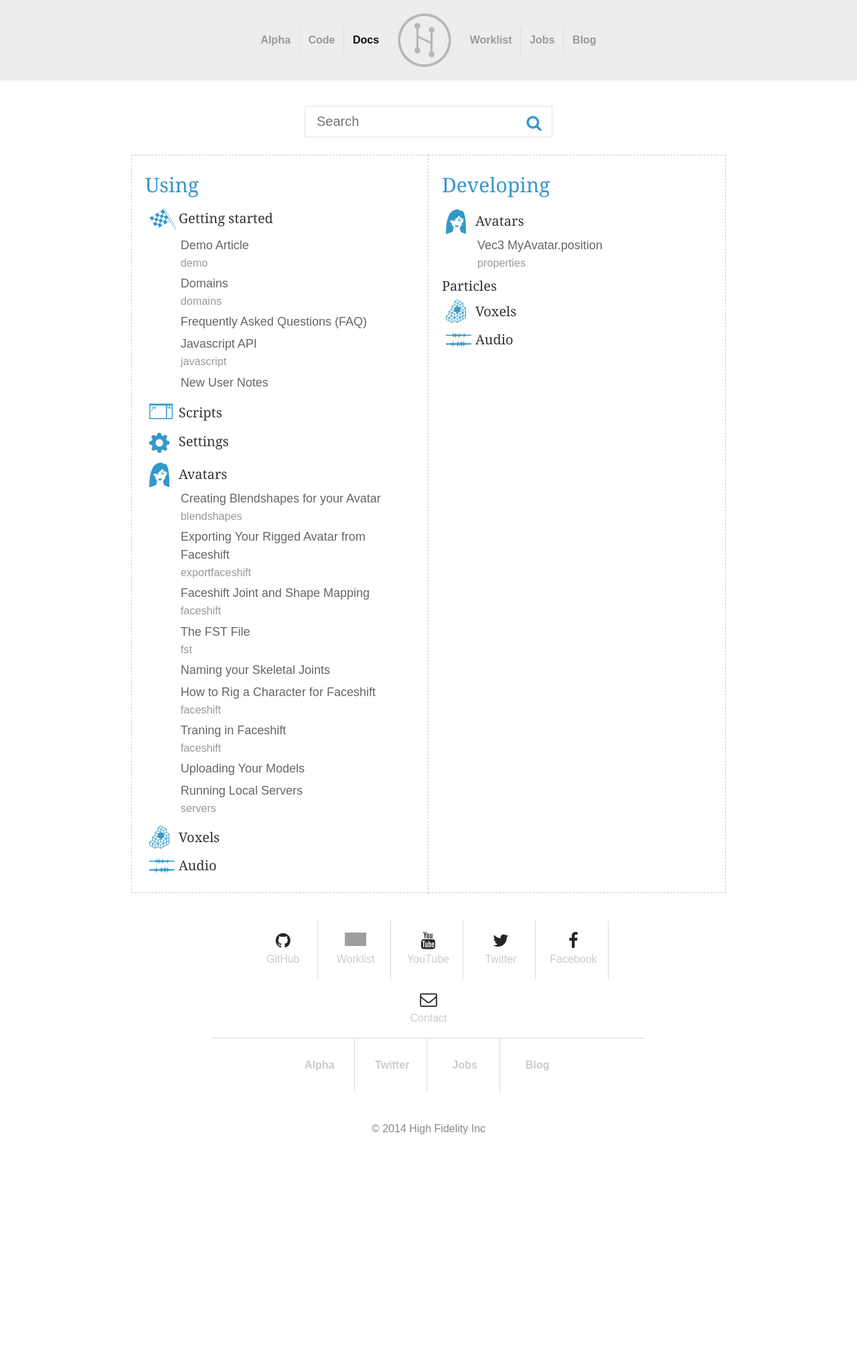
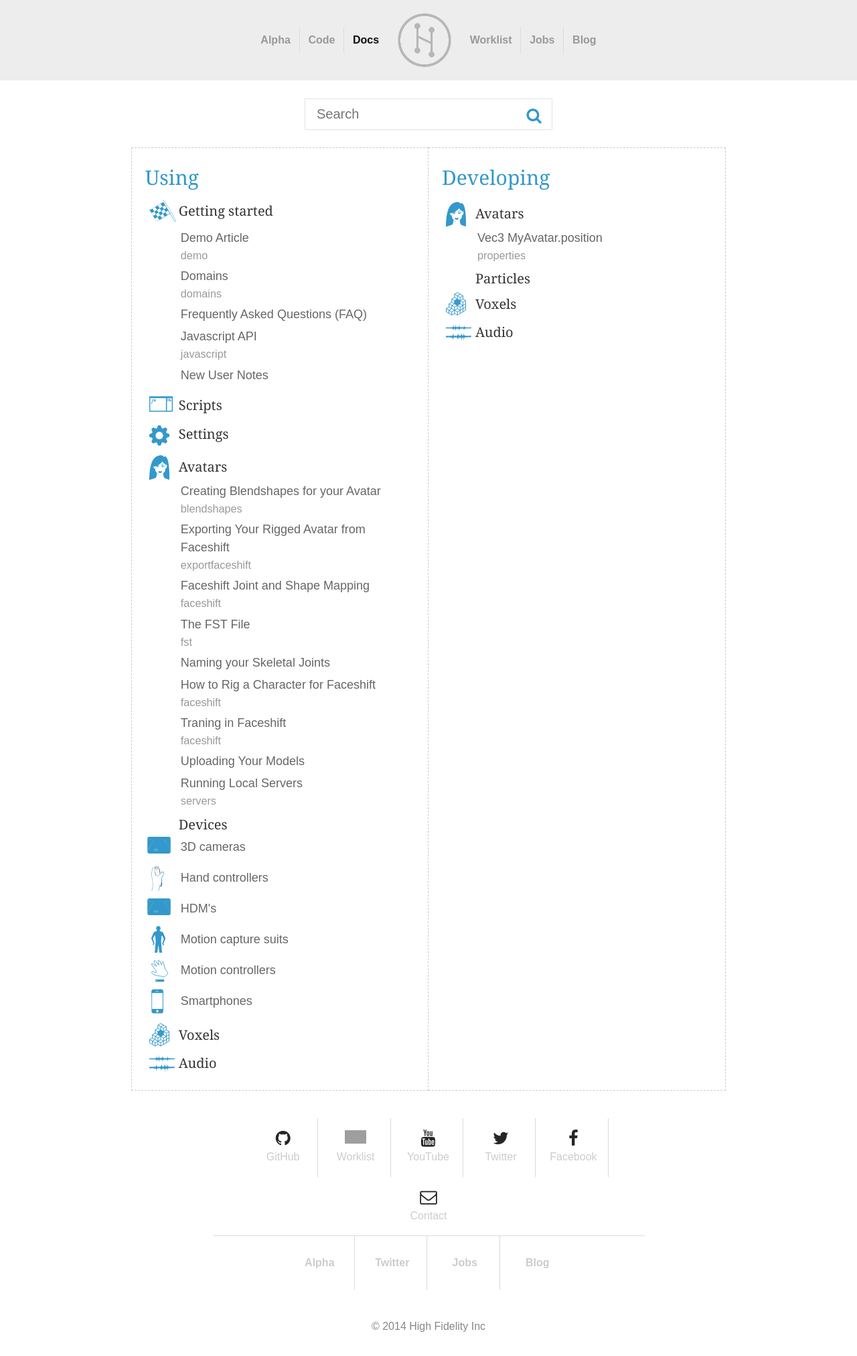
Before and after one commit to zzmp/hifi-docs, a Jekyll site: the page built from index.md, in a window 1280 px wide. Shown: the whole page at 67% size. Built offline with Jekyll 4.4.1, drawn with Linux system fonts in a browser that asks for light colours; nearby versions of some CDN libraries; some web fonts are replaced; a script that is not in the unit is left out; comment, search, counter and statistics services are not loaded; before the commit the page ends 1729 px from its top, so only the background shows below that; grey boxes are pictures that could not be loaded.

Commit message:
added icons for devices

```diff
--- a/_config.yml
+++ b/_config.yml
@@ -21,7 +21,7 @@
     output: true
 
 api-categories: [avatars, particles, voxels, audio]
-article-categories: [getting-started, scripts, settings, avatars, voxels, audio]
+article-categories: [getting-started, scripts, settings, avatars, devices, voxels, audio]
 
 # API content settings
 #api-section-list: [avatars, particles, voxels, audio]
--- a/_includes/index.html
+++ b/_includes/index.html
@@ -2,12 +2,12 @@
   <h2>Using</h2>
   {% for cat in site.article-categories %}
   <h3 class="{{cat}}">{{ cat | replace: '-', ' ' | capitalize }}</h3>
-  <ul>
+  <ul class="{{cat}}">
     {% for page in site.articles %}
     {% if page.category == cat %}
     <li>
       <a href="{{ page.url }}">
-        <span class="title">{{ page.title }}</span>
+        <span class="title {{page.key}}">{{ page.title }}</span>
         <span class="details">{{ page.tags }}</span>
       </a>
     </li>
@@ -21,7 +21,7 @@
   <h2>Developing</h2>
   {% for cat in site.api-categories %}
   <h3 class="{{cat}}">{{ cat | replace: '-', ' ' | capitalize }}</h3>
-  <ul>
+  <ul class="{{cat}}">
     {% for page in site.api %}
     {% if page.category == cat %}
     <li>
--- a/build/main.css
+++ b/build/main.css
@@ -2545,7 +2545,7 @@
   -webkit-justify-content: center;
       -ms-flex-pack: center;
           justify-content: center;
-  padding: 38px 30px 15px 30px; }
+  padding: 27px 30px 15px 30px; }
 
 .hf.page > .search > form > input + i.fa {
   color: #0D0D0D; }
@@ -2698,7 +2698,6 @@
 div.index h3.getting-started {
   background: url(/assets/images/icons/getting-started.svg) no-repeat;
   background-size: 40px 50px;
-  padding-left: 50px;
   background-position: 6px -9px;
   height: 40px;
   line-height: 32px; }
@@ -2706,7 +2705,6 @@
 div.index h3.scripts {
   background: url(/assets/images/icons/scripts.svg) no-repeat;
   background-size: 35px 50px;
-  padding-left: 50px;
   background-position: 6px -9px;
   height: 35px;
   line-height: 35px; }
@@ -2714,7 +2712,6 @@
 div.index h3.settings {
   background: url(/assets/images/icons/settings.svg) no-repeat;
   background-size: 30px 54px;
-  padding-left: 50px;
   background-position: 6px -9px;
   height: 35px;
   line-height: 32px; }
@@ -2722,7 +2719,6 @@
 div.index h3.avatars {
   background: url(/assets/images/icons/avatars.svg) no-repeat;
   background-size: 30px 60px;
-  padding-left: 50px;
   background-position: 6px -9px;
   height: 40px;
   line-height: 40px; }
@@ -2730,7 +2726,6 @@
 div.index h3.voxels {
   background: url(/assets/images/icons/voxels.svg) no-repeat;
   background-size: 30px 53px;
-  padding-left: 50px;
   background-position: 6px -9px;
   height: 35px;
   line-height: 35px; }
@@ -2738,16 +2733,67 @@
 div.index h3.audio {
   background: url(/assets/images/icons/docs-audio.svg) no-repeat;
   background-size: 38px 50px;
-  padding-left: 50px;
   background-position: 6px -9px;
   height: 35px;
   line-height: 30px; }
 
 div.index h3 {
   margin-top: 10px !important;
-  font-size: 20px; }
+  font-size: 20px;
+  padding-left: 50px; }
 
 div.index ul {
+  padding-left: 50px; }
+
+div.index ul.devices {
+  padding-left: 0px !important; }
+
+div.index ul.devices li span.cameras {
+  background: url(/assets/images/icons/hmds.svg) no-repeat;
+  background-size: 35px 53px;
+  background-position: 0px -9px;
+  height: 40px;
+  line-height: 40px;
+  padding-left: 50px; }
+
+div.index ul.devices li span.hand-controllers {
+  background: url(/assets/images/icons/hand-controlers.svg) no-repeat;
+  background-size: 19px 66px;
+  background-position: 6px -9px;
+  height: 40px;
+  line-height: 40px;
+  padding-left: 50px; }
+
+div.index ul.devices li span.hdm {
+  background: url(/assets/images/icons/hmds.svg) no-repeat;
+  background-size: 35px 53px;
+  background-position: 0px -9px;
+  height: 40px;
+  line-height: 40px;
+  padding-left: 50px; }
+
+div.index ul.devices li span.motion-capture-suits {
+  background: url(/assets/images/icons/mocap-suits.svg) no-repeat;
+  background-size: 21px 65px;
+  background-position: 6px -9px;
+  height: 40px;
+  line-height: 40px;
+  padding-left: 50px; }
+
+div.index ul.devices li span.motion-controllers {
+  background: url(/assets/images/icons/motion-controllers.svg) no-repeat;
+  background-size: 25px 60px;
+  background-position: 6px -9px;
+  height: 40px;
+  line-height: 40px;
+  padding-left: 50px; }
+
+div.index ul.devices li span.smartphones {
+  background: url(/assets/images/icons/smartphones.svg) no-repeat;
+  background-size: 18px 59px;
+  background-position: 6px -9px;
+  height: 40px;
+  line-height: 40px;
   padding-left: 50px; }
 
 @media all and (max-width: 800px) {
```
Also changed, not shown: _articles/devices/3d-cameras.md (added, +11 -0 lines), _articles/devices/hand-controllers.md (added, +11 -0 lines), _articles/devices/hdm.md (added, +11 -0 lines), _articles/devices/motion-capture-suits.md (added, +11 -0 lines), _articles/devices/motion-controllers.md (added, +11 -0 lines), _articles/devices/smartphones.md (added, +11 -0 lines), assets/css/page.scss (+60 -7 lines), assets/css/main.min.css.
